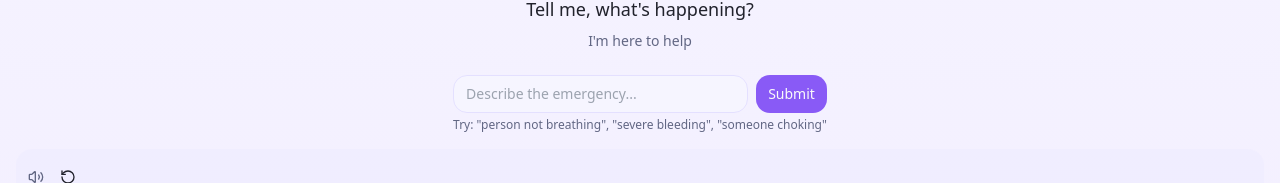
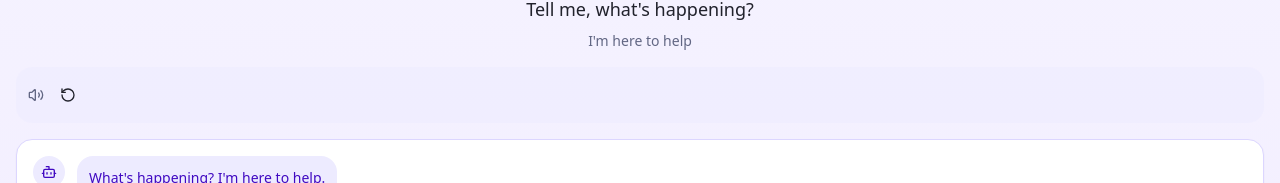
Before and after one commit to emma-ctrl/buddy-aid, a React (Vite) app: page / in a window 1280 px wide. Shown: the part 319-502 px from the top of the page. Built offline with nearby package versions, Linux system fonts and the light colour scheme; no server answers.

Commit message:
Remove text input section

```diff
--- a/src/components/BuddyAid.tsx
+++ b/src/components/BuddyAid.tsx
@@ -172,39 +172,6 @@ const BuddyAid = () => {
           </p>
         </div>
 
-        {/* Demo Input for Testing OpenAI Integration */}
-        <div className="mt-4 max-w-md mx-auto">
-          <div className="flex gap-2">
-            <input
-              type="text"
-              placeholder="Describe the emergency..."
-              className="flex-1 px-3 py-2 border border-input rounded-md text-sm bg-background text-foreground"
-              onKeyPress={(e) => {
-                if (e.key === 'Enter') {
-                  processEmergencyDescription(e.currentTarget.value);
-                  e.currentTarget.value = '';
-                }
-              }}
-              disabled={isProcessing}
-            />
-            <button
-              onClick={() => {
-                const input = document.querySelector('input[type="text"]') as HTMLInputElement;
-                if (input) {
-                  processEmergencyDescription(input.value);
-                  input.value = '';
-                }
-              }}
-              disabled={isProcessing}
-              className="px-3 py-2 bg-primary text-primary-foreground rounded-md text-sm hover:bg-primary/90 disabled:opacity-50"
-            >
-              {isProcessing ? 'Processing...' : 'Submit'}
-            </button>
-          </div>
-          <p className="text-xs text-muted-foreground mt-1 text-center">
-            Try: "person not breathing", "severe bleeding", "someone choking"
-          </p>
-        </div>
       </div>
 
       {/* Voice Controls */}
```
